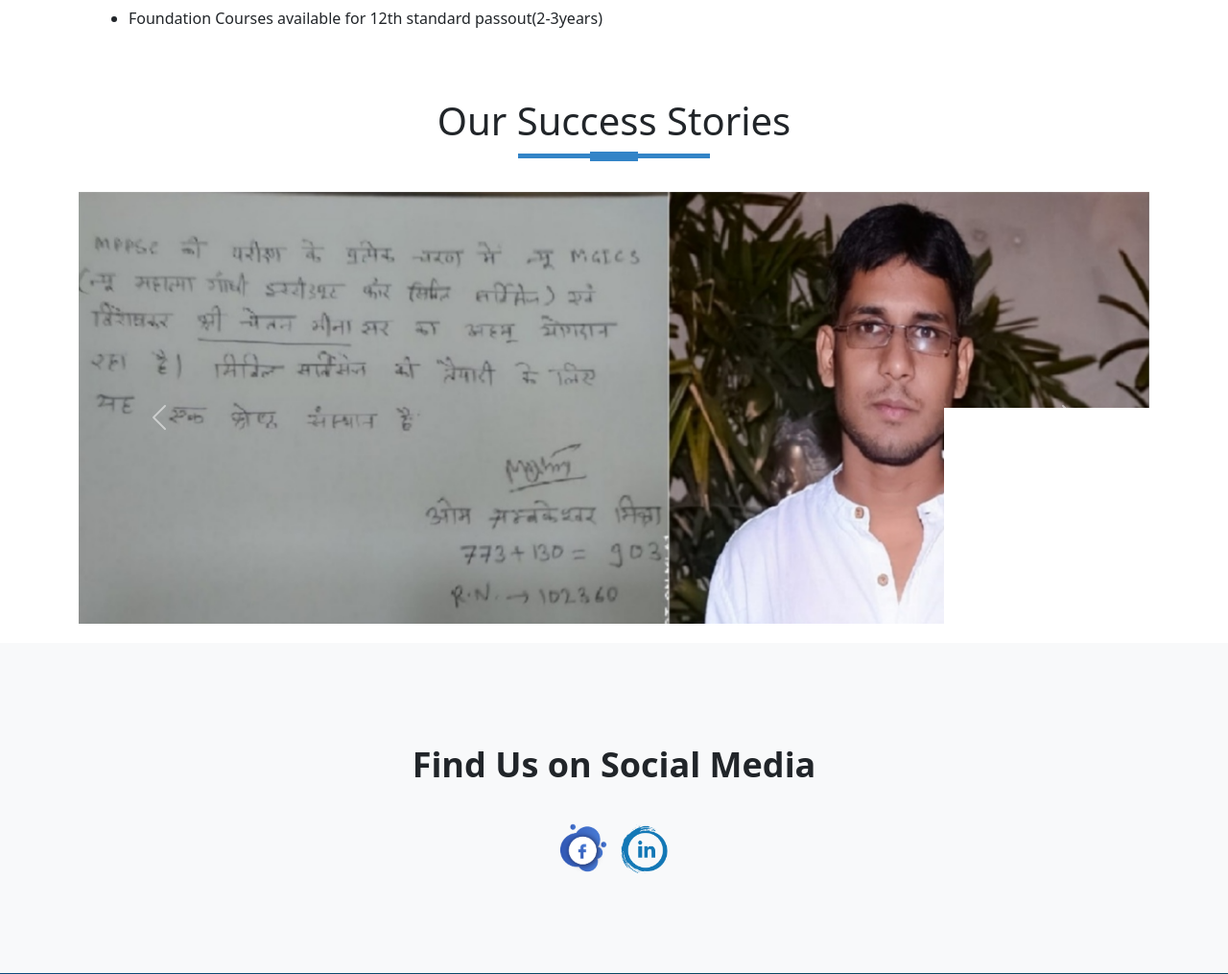
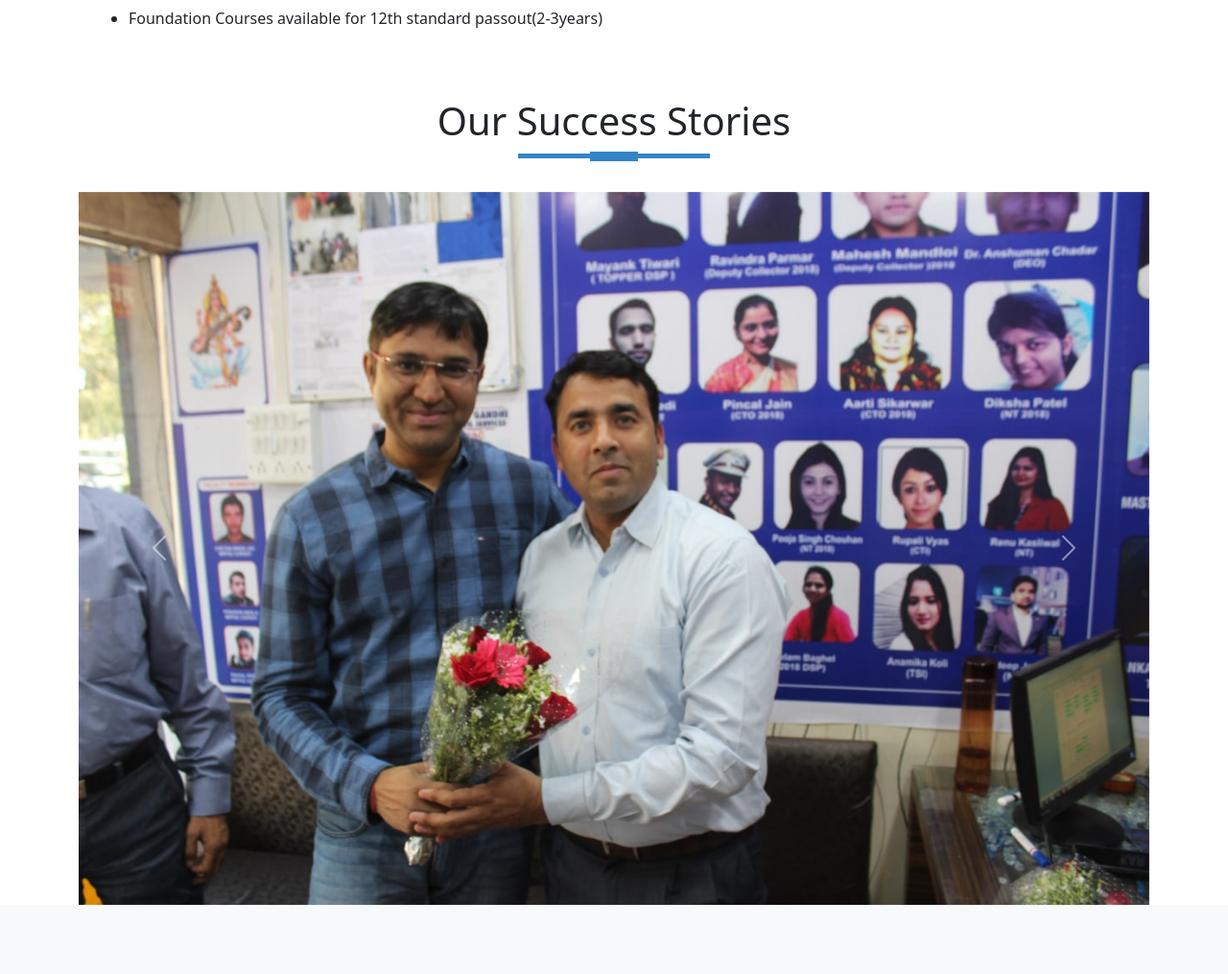
Before and after one commit to princeku07/cmics, a Django app: page / in a window 1280 px wide. Shown: the part 1636-2651 px from the top of the page at 96% size. Run offline with Django 3.2, Linux system fonts and the light colour scheme; data comes from the database, SQL or seed files in the repository; parts of the project's set-up code (start-up, migrations or seed data) failed here and were passed over; some libraries are stand-ins or nearby versions.

Commit message:
Update home.html

```diff
--- a/templates/home.html
+++ b/templates/home.html
@@ -112,13 +112,13 @@
       <div id="carouselExampleControls" class="carousel slide" data-bs-ride="carousel">
         <div class="carousel-inner">
           <div class="carousel-item active">
-            <img src="{%static 'img/student1.jpg'%}" class="d-block w-100" alt="...">
+            <img src="{%static 'img/coaching1.jpg'%}" class="d-block w-100" alt="...">
           </div>
           <div class="carousel-item">
-            <img src="{%static 'img/student2.jpg'%}" class="d-block w-100" alt="...">
+            <img src="{%static 'img/coaching2.jpg'%}" class="d-block w-100" alt="...">
           </div>
           <div class="carousel-item">
-            <img src="{%static 'img/student1.jpg'%}" class="d-block w-100" alt="...">
+            <img src="{%static 'img/coaching1.jpg'%}" class="d-block w-100" alt="...">
           </div>
         </div>
         <button class="carousel-control-prev" type="button" data-bs-target="#carouselExampleControls"  data-bs-slide="prev">
```
